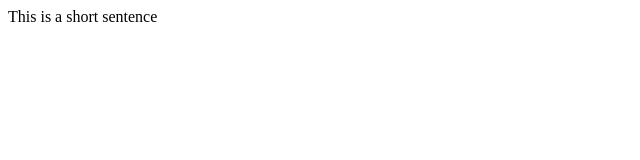
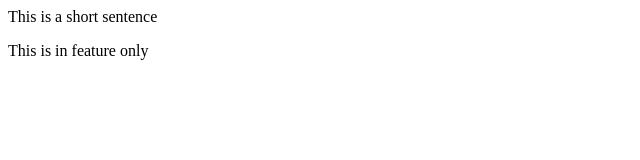
Before and after one commit to Pruthvi-git1/LocalRepo, a plain HTML site: page index.html in a window 1280 px wide. Shown: the whole page, without its empty margins (0-640 px from the left). Drawn offline with Linux system fonts and the light colour scheme.

Commit message:
new feature

```diff
--- a/index.html
+++ b/index.html
@@ -1 +1,2 @@
 <p>This is a short sentence</p>
+<p> This is in feature only</p>
```
